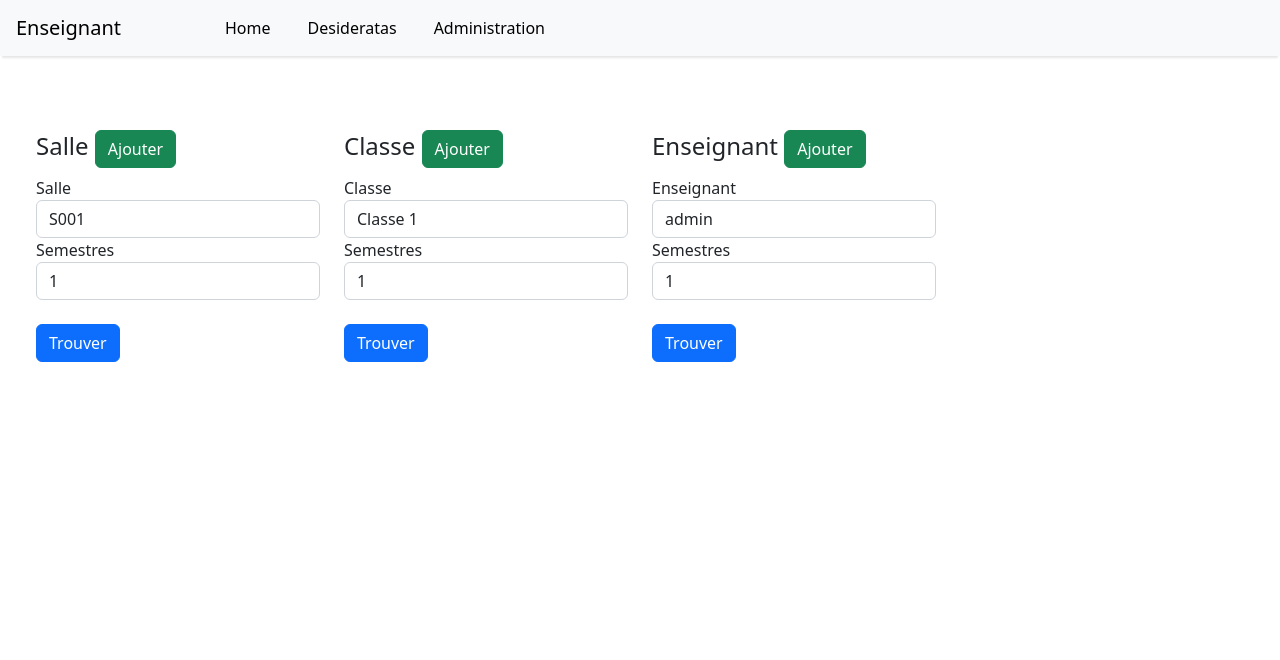
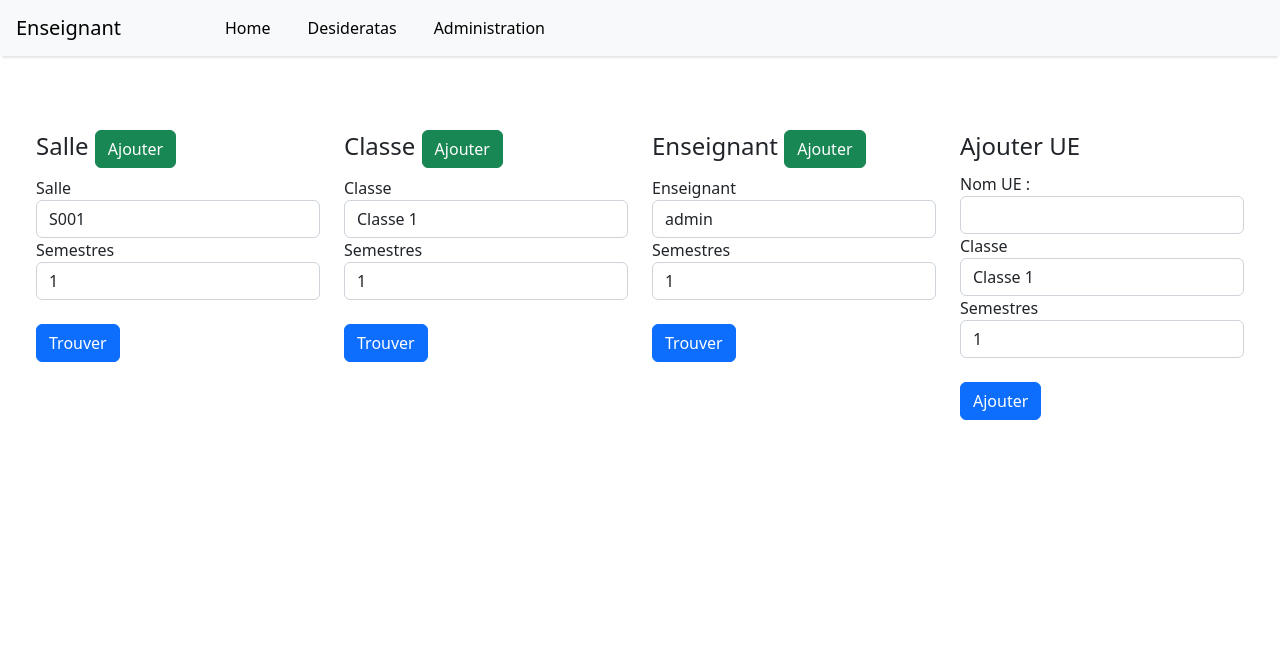
Before and after one commit to Rux-Lsr/emploi_de_temps, a PHP site: page /Admin/admin.php in a window 1280 px wide. Shown: the top 660 px of the page. Run offline with PHP 8.4, Linux system fonts and the light colour scheme; data comes from the database, SQL or seed files in the repository; some libraries are stand-ins or nearby versions.

Commit message:
ajout d UE et de ENseignant

```diff
--- a/Admin/admin.php
+++ b/Admin/admin.php
@@ -115,7 +115,31 @@
                                             </div>
                                     </form>
                                 </div>
-
+                                <div class="col-md-3">
+                                <form action="" method="post">
+                                    <legend>Ajouter UE</legend>
+                                    <div class="form-group">
+                                        <label for="nom">Nom UE :</label>
+                                        <input type="text" class="form-control" id="nom" name="nomUE" required>
+                                    </div>
+                                    <div class="form-group">
+                                            <label for="classe">Classe</label>
+                                            <select class="form-control" id="classe" name="classeUE">
+                                            <?php foreach($classes as $horaire):?>
+                                                    <option value="<?=$horaire["id"]?>"><?=$horaire["nom"]?></option>
+                                            <?php endforeach;  ?>
+                                            </select>
+                                        </div>
+                                        <div class="form-group">
+                                            <label for="classe">Semestres</label>
+                                            <select class="form-control" id="semestreUE" name="semestreUE">
+                                                    <option value="1">1</option>
+                                                    <option value="2">2</option>
+                                            </select>
+                                        </div><br>
+                                    <button type="submit" class="btn btn-primary" value="addUe" name="valider">Ajouter</button>
+                                </form>
+                                </div>
                             <div>
                         </div><br><br>
 
@@ -326,10 +350,10 @@
                                         break;
                                     case 'addEnseignant':
                                         // Préparer la requête SQL
-                                        $stmt = $connexion->prepare("INSERT INTO enseignant (nom, email, mdp) VALUES (:nom, :email, :numero_tel)");
-                                        $stmt->bindParam(':nom', $_POST['nomEnsignant']);
+                                        $stmt = $connexion->prepare("INSERT INTO enseignant (nom, email) VALUES (:nom, :email)");
+                                        $stmt->bindParam(':nom', $_POST['nomEnseignant']);
                                         $stmt->bindParam(':email', $_POST['email']);
-                                        $stmt->bindParam(':numero_tel', $_POST['mdp']);
+                                        //$stmt->bindParam(':numero_tel', $_POST['mdp']);
 
                                         // Exécuter la requête
                                         $stmt->execute();
@@ -338,7 +362,7 @@
                                         $enseignantid = $connexion->lastInsertId();
 
                                         // Préparer la requête SQL pour associer l'enseignant à une UE
-                                        $stmt = $connexion->prepare("UPDATE ue SET enseignantid = :enseignantid WHERE id = :ue");
+                                        $stmt = $connexion->prepare("UPDATE ue SET enseignantid = :enseignantid WHERE code = :ue");
                                         $stmt->bindParam(':enseignantid', $enseignantid);
                                         $stmt->bindParam(':ue', $_POST['ue']);
 
@@ -349,6 +373,18 @@
                                             echo"<script>alert('Ajout d'enseignant  reussie');location.href='admin.php'</script>";
                                         else
                                             echo"<script>alert('Echec d'ajout de l'enseignant');location.href='admin.php'</script>";
+                                        break;
+                                        case 'addUe':
+                                            $stmt = $connexion->prepare("INSERT INTO ue (code,nom, classeid, semestre) VALUES ('{$_POST['nomUE']}','{$_POST['nomUE']}', '{$_POST['classeUE']}', '{$_POST['semestreUE']}')");
+
+                                            // Exécuter la requête
+                                            $res = $stmt->execute();
+
+                                            if($res)
+                                                echo"<script>alert('Ajout d'UE  reussie');location.href='admin.php'</script>";
+                                            else
+                                                echo"<script>alert('Echec d'ajout de l'UE');location.href='admin.php'</script>";
+
                                             break;
                                     default:
                                         # code...
@@ -402,7 +438,7 @@
                                     <form action="" method="post">
                                         <div class="form-group">
                                             <label for="nom">Nom de l'enseignant :</label>
-                                            <input type="text" class="form-control" id="nom" name="nomEnsignant" required>
+                                            <input type="text" class="form-control" id="nom" name="nomEnseignant" required>
                                         </div>
                                         <div class="form-group">
                                             <label for="email">Email :</label>
@@ -412,14 +448,14 @@
                                             <label for="classe">Ues</label>
                                             <select class="form-control" id="classe" name="ue" required>
                                             <?php foreach($ues as $horaire):?>
-                                                    <option value="<?=$horaire["id"]?>"><?=$horaire["nom"]?></option>
+                                                    <option value="<?=$horaire["code"]?>"><?=$horaire["nom"]?></option>
                                             <?php endforeach;  ?>
                                             </select>
                                         </div>
-                                        <div class="form-floating mb-3">
+                                        <!-- <div class="form-floating mb-3">
                                                 <input class="form-control" id="chaine-caracteres" type="text" placeholder="mdp" name="mdp" readonly/>
                                                 <label for="mdp">Mot de passe</label>
-                                            </div><br>
+                                            </div> --><br>
                                         <!-- Autres champs à ajouter ici (par exemple, prénom, matières enseignées, etc.) -->
                                         <button type="submit" class="btn btn-primary" value="addEnseignant" name="valider">Enregistrer</button>
                                     </form>
```
Also changed, not shown: Admin/index.php (+17 -58 lines). Lines whose indentation alone changed are shown as unchanged.
